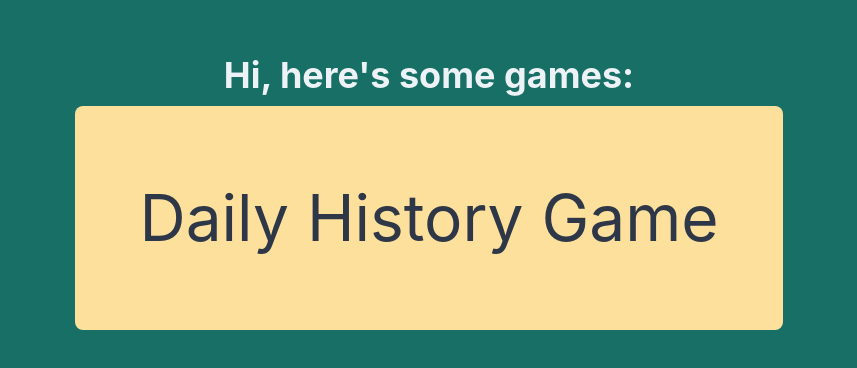
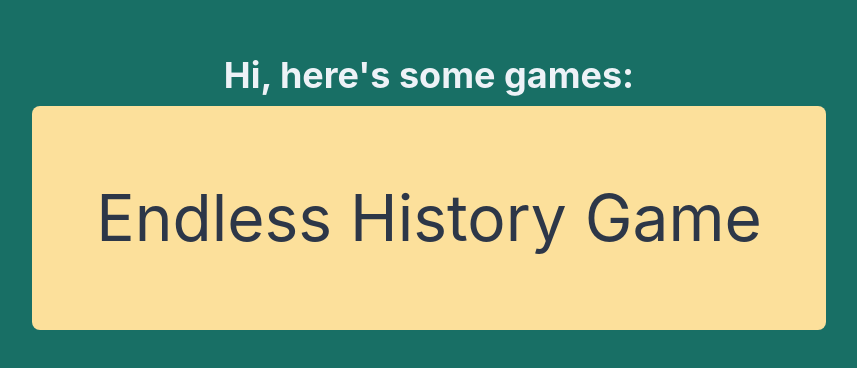
Before and after one commit to SeaStove/daily-history, a React (Vite) app: page /#/ in a window 1280 px wide. Shown: the part 208-576 px from the top of the page, without its empty margins (211-1068 px from the left). Built offline with nearby package versions, Linux system fonts and the light colour scheme.

Commit message:
renaming project to seastove-games, page to endless history

```diff
--- a/package.json
+++ b/package.json
@@ -1,5 +1,5 @@
 {
-  "name": "daily-history",
+  "name": "seastove-games",
   "private": true,
   "version": "0.0.0",
   "type": "module",
--- a/src/app/App.tsx
+++ b/src/app/App.tsx
@@ -14,9 +14,9 @@ function App() {
           p={{ base: "2rem", md: "4rem" }}
           borderRadius={"8px"}
           fontSize={{ base: "2rem", md: "4rem" }}
-          href="/#/daily-history"
+          href="/#/endless-history"
         >
-          Daily History Game
+          Endless History Game
         </Link>
       </VStack>
     </Center>
--- a/src/features/NavBar.tsx
+++ b/src/features/NavBar.tsx
@@ -12,12 +12,12 @@ const NavBar = () => {
     >
       <Box gridColumn="1">
         <Link href="/" variant="outline">
-          <Icon as={MdHomeFilled} h={6} w={6} />
+          <Icon as={MdHomeFilled} h="2rem" w="2rem" />
         </Link>
       </Box>
       <Box gridColumn="2">
         <Center>
-          <Heading textDecoration={"underline"}>Daily History</Heading>
+          <Heading textDecoration={"underline"}>Endless History</Heading>
         </Center>
       </Box>
       <Box gridColumn="3"></Box>
--- a/src/features/history/DailyHistory.tsx
+++ b/src/features/history/EndlessHistory.tsx
@@ -72,8 +72,15 @@ function EventBox({
   );
 }
 
-function DailyHistory() {
-  useDocumentTitle("Daily History");
+const yearType: { [key: number]: string } = {
+  0: "Millenium",
+  1: "Century",
+  2: "Decade",
+  3: "Digit",
+};
+
+function Endless() {
+  useDocumentTitle("Endless History");
   const MIN_YEAR = 1;
   const MAX_YEAR = 2023;
   // const BASEYEAR = Math.floor((MAXYEAR + MINYEAR) / 2);
@@ -118,11 +125,10 @@ function DailyHistory() {
     onClose();
   }
 
-  async function getRandomYear() {
+  const getRandomYear = useCallback(async () => {
     const randomYear =
       Math.floor(Math.random() * (MAX_YEAR - MIN_YEAR + 1)) + MIN_YEAR;
 
-    console.log(randomYear);
     const response = await axios.get(
       `https://api.api-ninjas.com/v1/historicalevents?year=${randomYear}`,
       {
@@ -140,13 +146,13 @@ function DailyHistory() {
     } else {
       console.error("Couldn't retrieve data from API.");
     }
-  }
+  }, []);
 
   useEffect(() => {
     if (gameOver) {
       onOpen();
     }
-  }, [gameOver]);
+  }, [gameOver, onOpen]);
 
   const gotYearRef = useRef(false);
   useEffect(() => {
@@ -154,7 +160,7 @@ function DailyHistory() {
       getRandomYear();
       gotYearRef.current = true;
     }
-  }, []);
+  }, [getRandomYear]);
 
   function paddedDigits(num: string) {
     let formattedYear = num;
@@ -168,18 +174,11 @@ function DailyHistory() {
     return formattedYear.split("").map(Number);
   }
 
-  const yearType: { [key: number]: string } = {
-    0: "Millenium",
-    1: "Century",
-    2: "Decade",
-    3: "Digit",
-  };
-
   const checkDigits = useCallback(() => {
     if (year && yearToGuess) {
       const guessDigits = paddedDigits(year);
       const answerDigits = paddedDigits(yearToGuess);
-      let newCorrectDigits = [...correctDigits];
+      const newCorrectDigits = [...correctDigits];
 
       for (let index = 0; index < 4; index++) {
         if (guessDigits[index] === answerDigits[index]) {
@@ -200,7 +199,7 @@ function DailyHistory() {
       }
       setCorrectDigits(newCorrectDigits);
     }
-  }, [year, yearToGuess]);
+  }, [correctDigits, toast, year, yearToGuess]);
 
   return (
     <>
@@ -438,4 +437,4 @@ function DailyHistory() {
   }
 }
 
-export default DailyHistory;
+export default Endless;
--- a/src/main.tsx
+++ b/src/main.tsx
@@ -1,7 +1,7 @@
 import React from "react";
 import ReactDOM from "react-dom/client";
 import App from "./app/App.tsx";
-import DailyHistory from "./features/history/DailyHistory.tsx";
+import EndlessHistory from "./features/history/EndlessHistory.tsx";
 import "./index.css";
 import {
   ChakraProvider,
@@ -18,8 +18,8 @@ const router = createHashRouter([
     errorElement: <ErrorPage />,
   },
   {
-    path: "/daily-history",
-    element: <DailyHistory />,
+    path: "/endless-history",
+    element: <EndlessHistory />,
     errorElement: <ErrorPage />,
   },
 ]);
```
Also changed, not shown: 2 other files (tests, documents, lock files or other folders).
